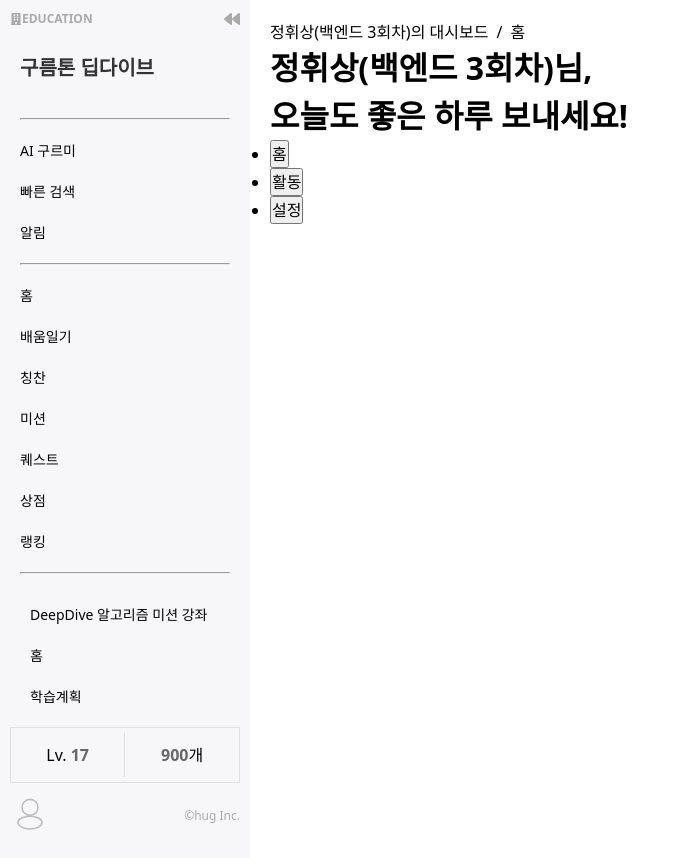
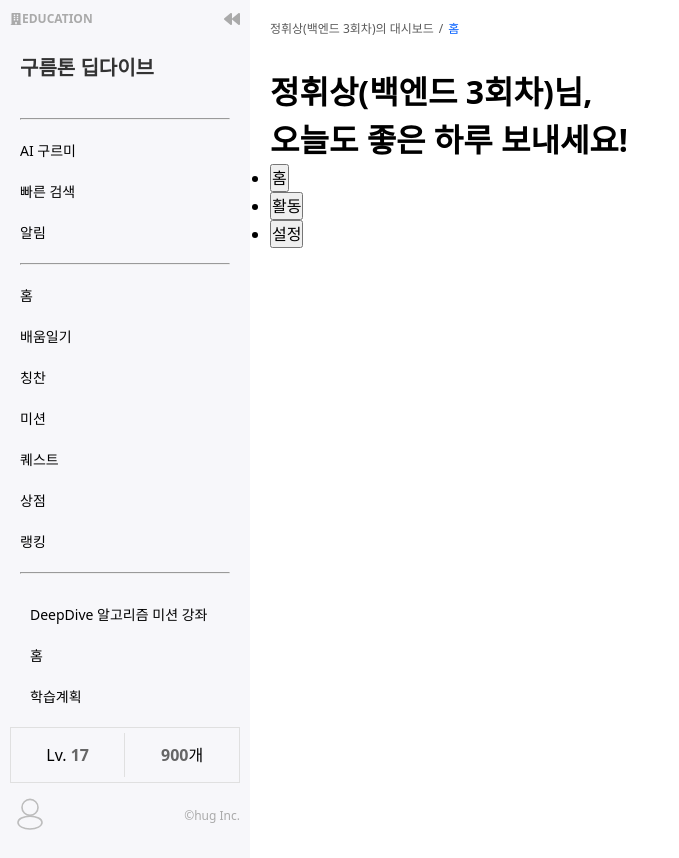
Before and after one commit to Please-Hug/Please-Hug_FrontEnd, a React (Vite) app: page /dashboard in a window 1280 px wide. Shown: the whole page, without its empty margins (0-679 px from the left). Built offline with nearby package versions, Linux system fonts and the light colour scheme.

Commit message:
feat: refactor Breadcrumb component to use dynamic breadcrumb items and improve styling

```diff
--- a/src/components/common/Breadcrumb/Breadcrumb.jsx
+++ b/src/components/common/Breadcrumb/Breadcrumb.jsx
@@ -1,12 +1,26 @@
 import React from "react";
 import styles from "./Breadcrumb.module.scss";
 
+function getBreadcrumbItems() {
+  // This function can be extended to dynamically generate breadcrumb items
+  return [
+    { label: "정휘상(백엔드 3회차)의 대시보드", path: "/" },
+    { label: "홈", path: "/home" },
+  ];
+}
+
 function Breadcrumb() {
+  const breadcrumbItems = getBreadcrumbItems();
+
   return (
     <ul className={styles.breadcrumb}>
-      <li>정휘상(백엔드 3회차)의 대시보드</li>
-      <li>/</li>
-      <li>홈</li>
+      {breadcrumbItems.map((item, index) => (
+        <React.Fragment key={index}>
+          <li className={styles.breadcrumbItem}>
+            <a href={item.path}>{item.label}</a>
+          </li>
+        </React.Fragment>
+      ))}
     </ul>
   );
 }
--- a/src/components/common/Breadcrumb/Breadcrumb.module.scss
+++ b/src/components/common/Breadcrumb/Breadcrumb.module.scss
@@ -4,8 +4,43 @@
   margin: 0;
   display: flex;
   flex-wrap: wrap;
+  margin-bottom: 30px;
 
-  li {
-    margin-right: 0.5rem;
+  .breadcrumbItem {
+    display: flex;
+    align-items: center;
+    font-size: 12px;
+    color: #5a5a5a;
+    margin-right: 5px;
+
+    &::after {
+      content: "/";
+      margin-left: 5px;
+      color: #5a5a5a;
+    }
+
+    &:last-child {
+      color: rgb(0, 94, 255);
+      &::after {
+        content: "";
+      }
+
+      a:hover {
+        text-shadow: none;
+      }
+    }
+
+    a {
+      text-decoration: none;
+      color: inherit;
+
+      transition:
+        color 0.3s,
+        text-shadow 0.3s;
+
+      &:hover {
+        text-shadow: #909090 0 0 1px;
+      }
+    }
   }
 }
```
